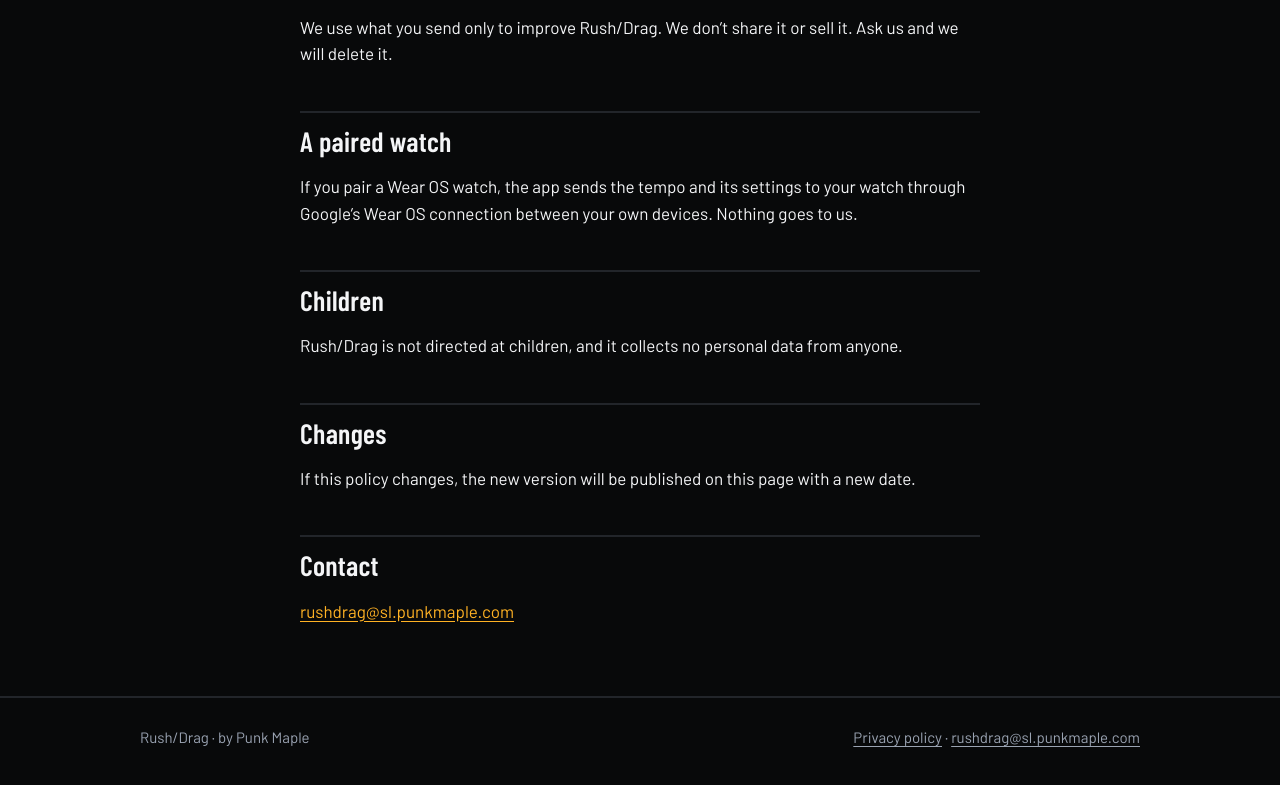
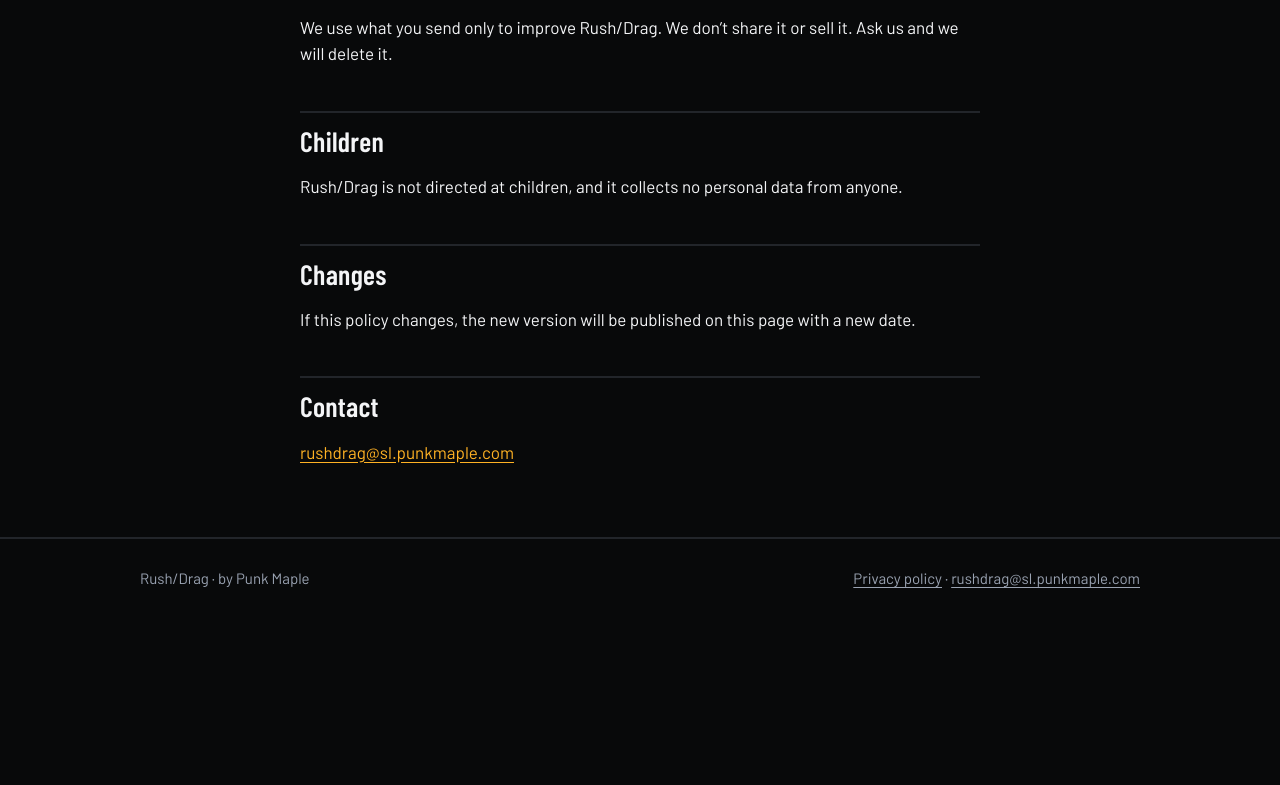
Before and after one commit to sbralg/rushdrag-site, a plain HTML site: page privacy/index.html in a window 1280 px wide. Shown: the part 1609-2394 px from the top of the page. After the commit the page ends 2239 px from the top, so only its background shows below. Drawn offline with nearby package versions, Linux system fonts and the light colour scheme; a web font is replaced by a local one.

Commit message:
Privacy: drop the paired-watch section (the watch app isn't in the closed test)
Co-Authored-By: Claude Opus 5.5 <noreply@anthropic.com>
Claude-Session: https://claude.ai/code/session_0144Q3Ny9ed8wNaH35uXeUWD

```diff
--- a/privacy/index.html
+++ b/privacy/index.html
@@ -48,9 +48,6 @@
   <p>“Send feedback” opens Android’s share sheet, and you pick the app: your email app, WhatsApp or another one. The message already holds the app version and your device model, and, if you choose, your last clip. Nothing is sent until you press send in that app, and it goes through that app’s own service, under its own privacy policy.</p>
   <p>We use what you send only to improve Rush/Drag. We don’t share it or sell it. Ask us and we will delete it.</p>
 
-  <h2>A paired watch</h2>
-  <p>If you pair a Wear OS watch, the app sends the tempo and its settings to your watch through Google’s Wear OS connection between your own devices. Nothing goes to us.</p>
-
   <h2>Children</h2>
   <p>Rush/Drag is not directed at children, and it collects no personal data from anyone.</p>
 
```
